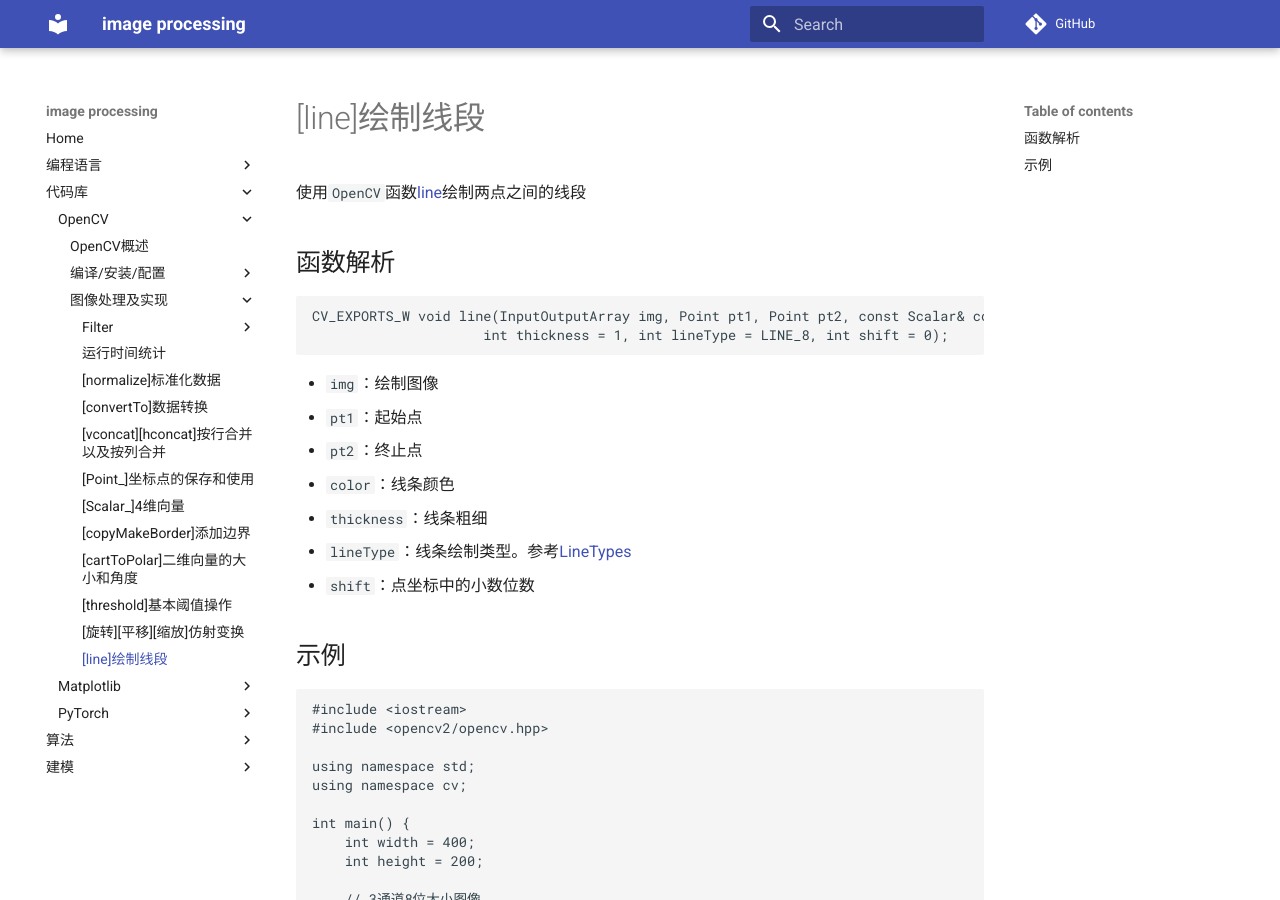
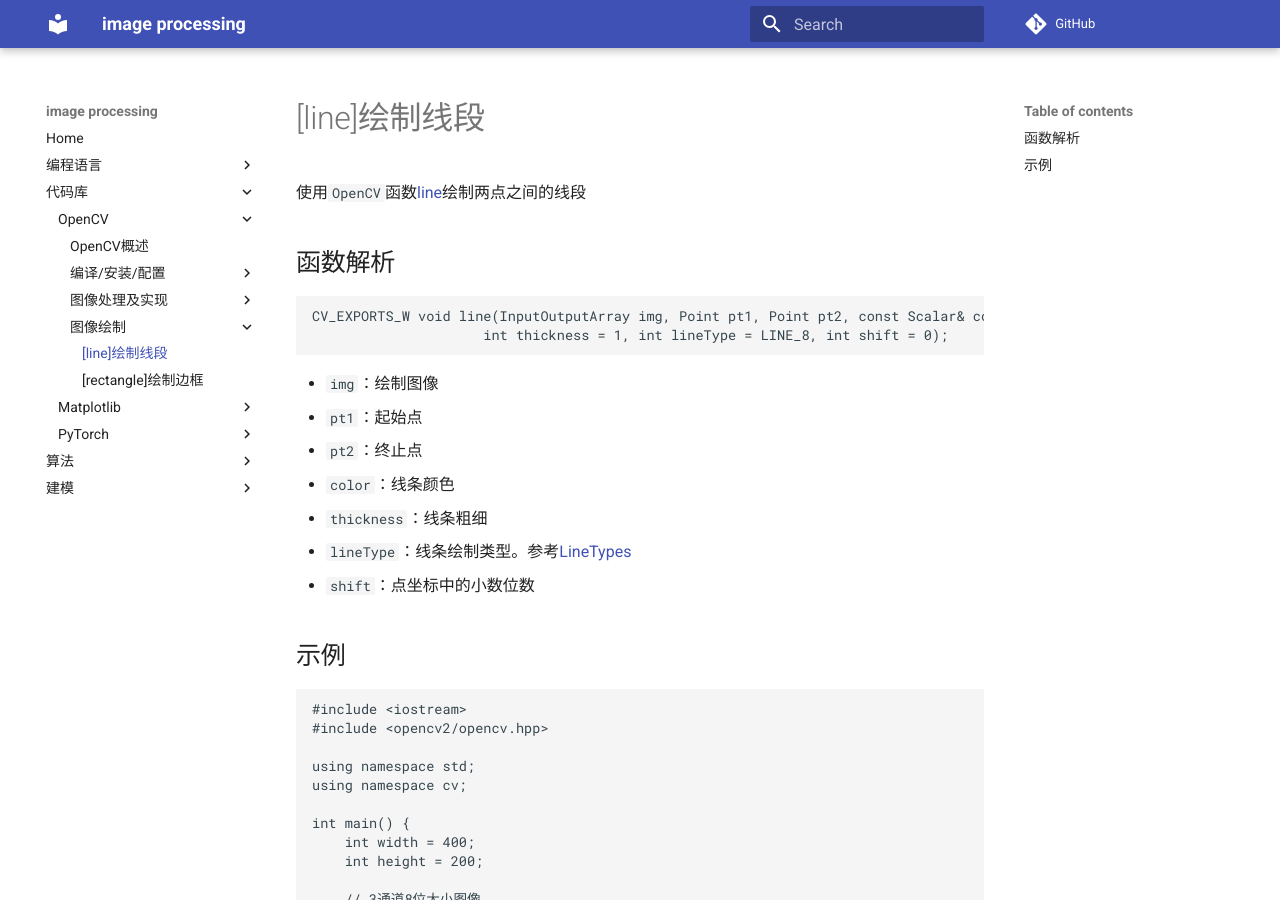
Before and after one commit to Document-Collection/image-processing, an MkDocs documentation site: the page built from docs/opencv/draw/[line]绘制线段.md, in a window 1280 px wide and 900 px high. Built offline with MkDocs 1.6.1 and Material for MkDocs 9.7.7, drawn with Linux system fonts in a browser that asks for light colours; comment, search, counter and statistics services are not loaded.

Commit message:
docs(opencv): 调整文档结构，新增边框绘制文档

```diff
--- a/mkdocs.yml
+++ b/mkdocs.yml
@@ -184,7 +184,9 @@
                 - '[cartToPolar]二维向量的大小和角度': './opencv/code/[cartToPolar]二维向量的大小和角度.md'
                 - '[threshold]基本阈值操作': './opencv/code/[threshold]基本阈值操作.md'
                 - '[旋转][平移][缩放]仿射变换': './opencv/code/[旋转][平移][缩放]仿射变换.md'
-                - '[line]绘制线段': './opencv/code/[line]绘制线段.md'
+            - 图像绘制:
+                - '[line]绘制线段': './opencv/draw/[line]绘制线段.md'
+                - '[rectangle]绘制边框': './opencv/draw/[rectangle]绘制边框.md'
         - Matplotlib:
             - '引言': './matplotlib/引言.md'
             - '属性配置': './matplotlib/属性配置.md'
```
Also changed, not shown: docs/opencv/draw/[rectangle]绘制边框.md (added, +42 -0 lines), docs/opencv/draw/[line]绘制线段.md (renamed from docs/opencv/code/[line]绘制线段.md), docs/opencv/draw/imgs/line.png (renamed from docs/opencv/code/imgs/line.png), docs/opencv/draw/imgs/rectangle.png (added).
